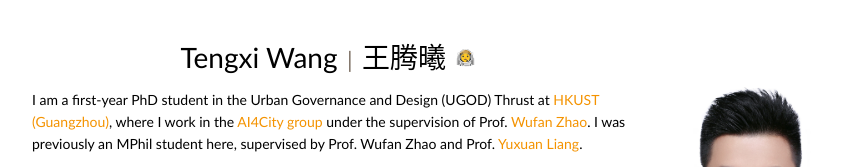
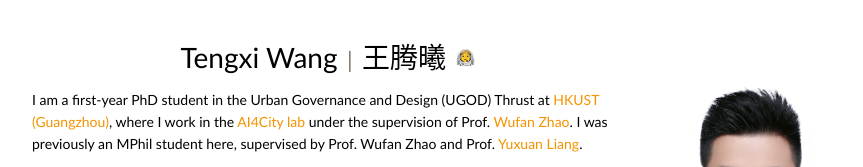
Before and after one commit to tengxiwang5/tengxiwang5.github.io, a plain HTML site: page index.html in a window 1280 px wide. Shown: the top 167 px of the page, without its empty margins (208-1071 px from the left). Drawn offline with Linux system fonts and the light colour scheme.

Commit message:
Update lab name and advisor link in biography

```diff
--- a/index.html
+++ b/index.html
@@ -18,7 +18,7 @@
           <button id="astronaut-btn" type="button" title="Copy bio" aria-label="Copy bio">🧑‍🚀</button>
         </div>
         <div id="bio">
-          <p>I am a first-year PhD student in the Urban Governance and Design (UGOD) Thrust at <a href="https://www.hkust-gz.edu.cn/">HKUST (Guangzhou)</a>, where I work in the <a href="https://www.ai4dcity.com/team/">AI4City group</a> under the supervision of Prof. <a href="https://wufan-zhao.github.io/">Wufan Zhao</a>. I was previously an MPhil student here, supervised by Prof. Wufan Zhao and Prof. <a href="https://scholar.google.com/citations?user=n9cODgcAAAAJ&amp;hl=en&amp;oi=ao">Yuxuan Liang</a>.</p>
+          <p>I am a first-year PhD student in the Urban Governance and Design (UGOD) Thrust at <a href="https://www.hkust-gz.edu.cn/">HKUST (Guangzhou)</a>, where I work in the <a href="https://www.ai4dcity.com/team/">AI4City lab</a> under the supervision of Prof. <a href="https://scholar.google.com/citations?user=SE267o4AAAAJ&amp;hl=en">Wufan Zhao</a>. I was previously an MPhil student here, supervised by Prof. Wufan Zhao and Prof. <a href="https://scholar.google.com/citations?user=n9cODgcAAAAJ&amp;hl=en&amp;oi=ao">Yuxuan Liang</a>.</p>
           <p>My research combines computer vision, multimodal learning, and agentic workflows for remote sensing. I focus on modeling long time series of urban observations to understand how cities evolve and use those insights to answer real-world questions.</p>
         </div>
         <div class="contact-links" aria-label="Contact and profiles">
```
